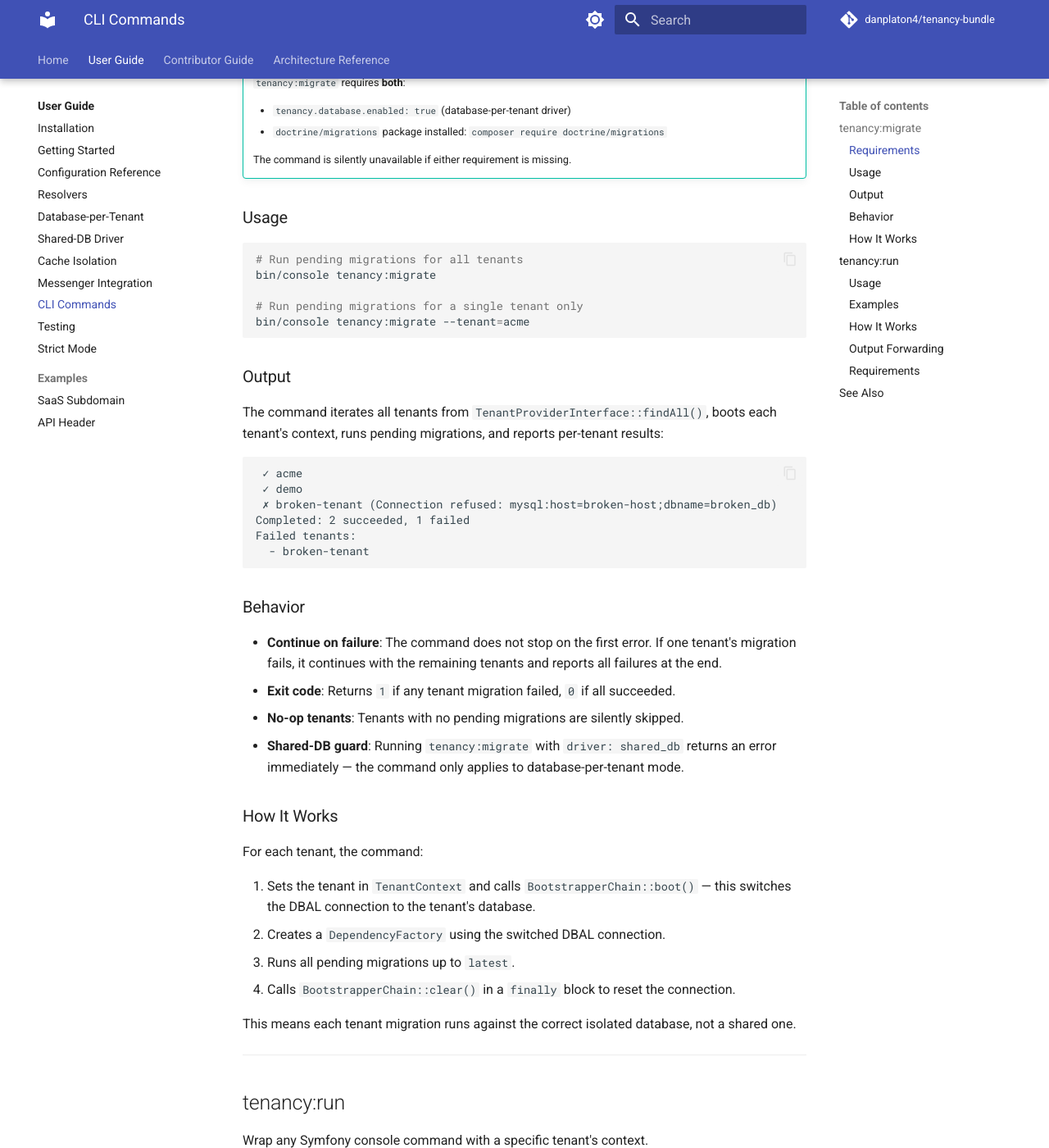
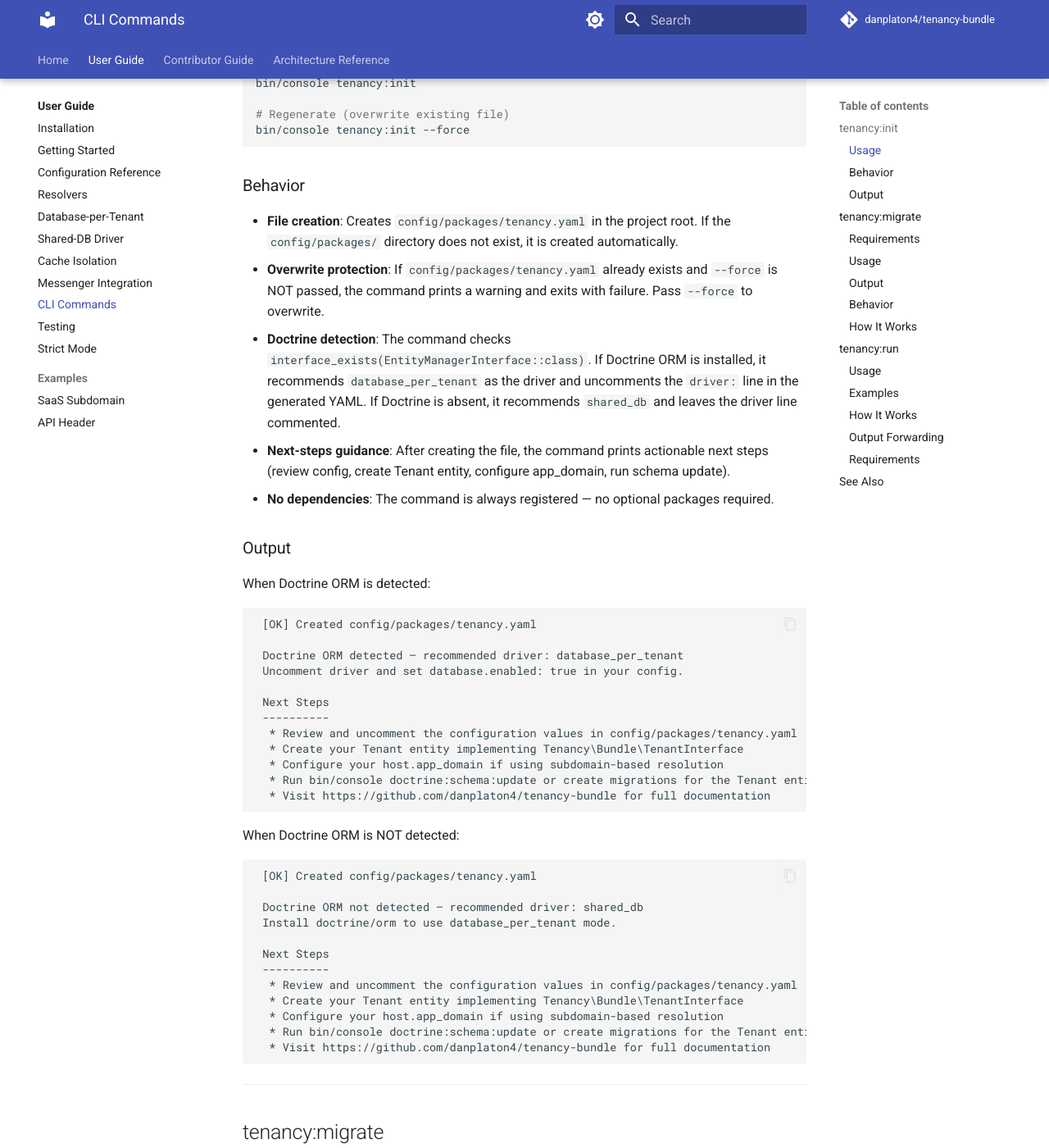
Before and after one commit to danplaton4/tenancy-bundle, an MkDocs documentation site: the page built from docs/user-guide/cli-commands.md, in a window 1280 px wide and 1400 px high, scrolled down 502 px. Shown: the whole window at 82% size. Built offline with MkDocs 1.6.1 and Material for MkDocs 9.7.7, drawn with Linux system fonts in a browser that asks for light colours; comment, search, counter and statistics services are not loaded; some of the changed text lies outside the part shown.

Commit message:
docs(14-02): add tenancy:init section to cli-commands.md
- Update opening paragraph from "two" to "three console commands"
- Add tenancy:init section with --force flag, Doctrine detection, overwrite protection, and output examples
- Add Installation link to See Also section

````diff
--- a/docs/user-guide/cli-commands.md
+++ b/docs/user-guide/cli-commands.md
@@ -1,8 +1,75 @@
 # CLI Commands
 
-The bundle provides two console commands for tenant-aware operations: `tenancy:migrate` for
-running Doctrine Migrations across all tenants, and `tenancy:run` for executing any Symfony
-console command within a specific tenant's context.
+The bundle provides three console commands: `tenancy:init` for scaffolding configuration,
+`tenancy:migrate` for running Doctrine Migrations across all tenants, and `tenancy:run` for
+executing any Symfony console command within a specific tenant's context.
+
+## tenancy:init
+
+Scaffold a fully commented `config/packages/tenancy.yaml` with all configuration keys, Doctrine
+detection, and next-steps guidance.
+
+### Usage
+
+```bash
+# First-time setup — creates config/packages/tenancy.yaml
+bin/console tenancy:init
+
+# Regenerate (overwrite existing file)
+bin/console tenancy:init --force
+```
+
+### Behavior
+
+- **File creation**: Creates `config/packages/tenancy.yaml` in the project root. If the
+  `config/packages/` directory does not exist, it is created automatically.
+- **Overwrite protection**: If `config/packages/tenancy.yaml` already exists and `--force` is
+  NOT passed, the command prints a warning and exits with failure. Pass `--force` to overwrite.
+- **Doctrine detection**: The command checks `interface_exists(EntityManagerInterface::class)`.
+  If Doctrine ORM is installed, it recommends `database_per_tenant` as the driver and
+  uncomments the `driver:` line in the generated YAML. If Doctrine is absent, it recommends
+  `shared_db` and leaves the driver line commented.
+- **Next-steps guidance**: After creating the file, the command prints actionable next steps
+  (review config, create Tenant entity, configure app_domain, run schema update).
+- **No dependencies**: The command is always registered — no optional packages required.
+
+### Output
+
+When Doctrine ORM is detected:
+
+```
+ [OK] Created config/packages/tenancy.yaml
+
+ Doctrine ORM detected — recommended driver: database_per_tenant
+ Uncomment driver and set database.enabled: true in your config.
+
+ Next Steps
+ ----------
+  * Review and uncomment the configuration values in config/packages/tenancy.yaml
+  * Create your Tenant entity implementing Tenancy\Bundle\TenantInterface
+  * Configure your host.app_domain if using subdomain-based resolution
+  * Run bin/console doctrine:schema:update or create migrations for the Tenant entity
+  * Visit https://github.com/danplaton4/tenancy-bundle for full documentation
+```
+
+When Doctrine ORM is NOT detected:
+
+```
+ [OK] Created config/packages/tenancy.yaml
+
+ Doctrine ORM not detected — recommended driver: shared_db
+ Install doctrine/orm to use database_per_tenant mode.
+
+ Next Steps
+ ----------
+  * Review and uncomment the configuration values in config/packages/tenancy.yaml
+  * Create your Tenant entity implementing Tenancy\Bundle\TenantInterface
+  * Configure your host.app_domain if using subdomain-based resolution
+  * Run bin/console doctrine:schema:update or create migrations for the Tenant entity
+  * Visit https://github.com/danplaton4/tenancy-bundle for full documentation
+```
+
+---
 
 ## tenancy:migrate
 
@@ -117,6 +184,7 @@ No additional installation is needed.
 
 ## See Also
 
+- [Installation](installation.md) — initial setup with tenancy:init
 - [Database-per-Tenant](database-per-tenant.md) — connection switching mechanics
 - [Testing](testing.md) — running tests with tenant context
 - [Architecture: DI Compilation Pipeline](../architecture/di-compilation.md)
````
